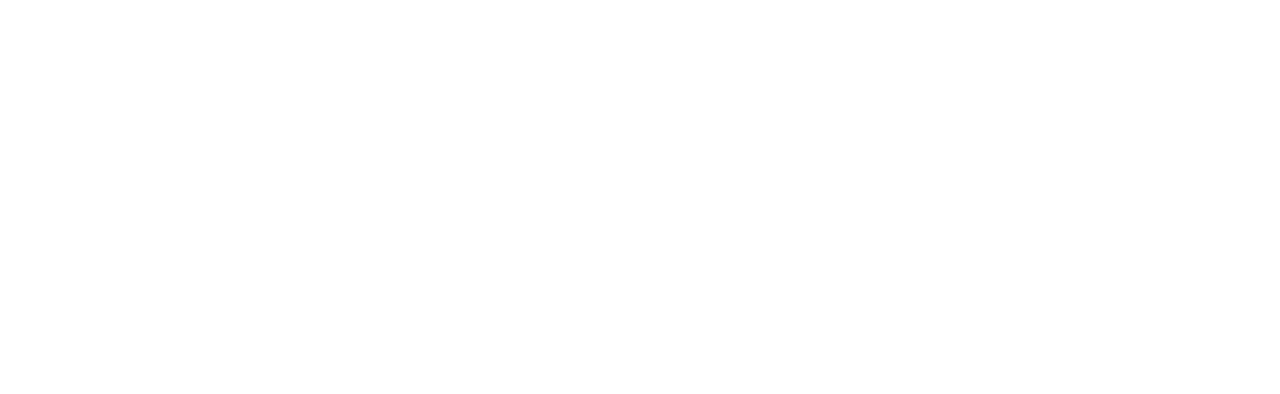
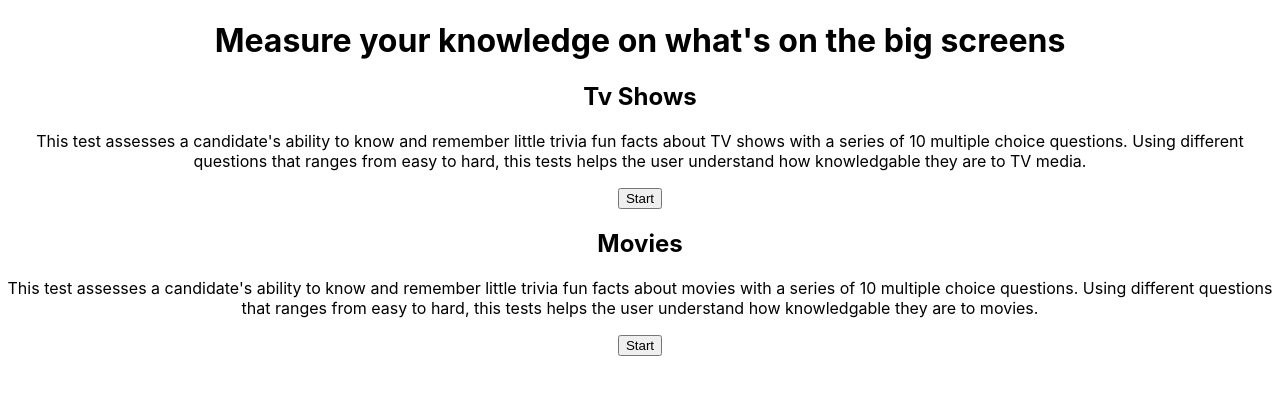
Before and after one commit to chxwcodes/kmq-assessment, a React (Create React App) app: page / in a window 1280 px wide. Shown: the top 394 px of the page. Built offline with nearby package versions, Linux system fonts and the light colour scheme.

Commit message:
set up landing pg for users to select the test that they want to take

```diff
--- a/src/App.js
+++ b/src/App.js
@@ -1,9 +1,12 @@
 import './App.css';
+
+// components
+import StartTest from './components/StartTest';
 
 function App() {
   return (
     <div className="App">
-
+      <StartTest />
     </div>
   );
 }
--- /dev/null
+++ b/src/components/StartTest.js
@@ -0,0 +1,29 @@
+import { useState } from "react"
+
+export default function StartTest() {
+  const [testSelected, setTestSelected] = useState('');
+
+  const handleTestSelected = (e) => {
+    setTestSelected(e.target.value);
+  }
+
+  return (
+    <div>
+      <h1>Measure your knowledge on what's on the big screens</h1>
+
+      <div className="tvTest">
+        <h2>Tv Shows</h2>
+        <p>This test assesses a candidate's ability to know and remember little trivia fun facts about TV shows with a series of 10 multiple choice questions. Using different questions that ranges from easy to hard, this tests helps the user understand how knowledgable they are to TV media.</p>
+        <button value='tvTest' onClick={handleTestSelected}>Start</button>
+      </div>
+
+      <div className="movieTest">
+        <h2>Movies</h2>
+        <p>This test assesses a candidate's ability to know and remember little trivia fun facts about movies with a series of 10 multiple choice questions. Using different questions that ranges from easy to hard, this tests helps the user understand how knowledgable they are to movies.</p>
+        <button value='movieTest' onClick={handleTestSelected}>Start</button>
+      </div>
+    </div>
+  )
+}
+
+// https://www.testgorilla.com/test-library/
```
Also changed, not shown: src/data/quizData.js (added).
